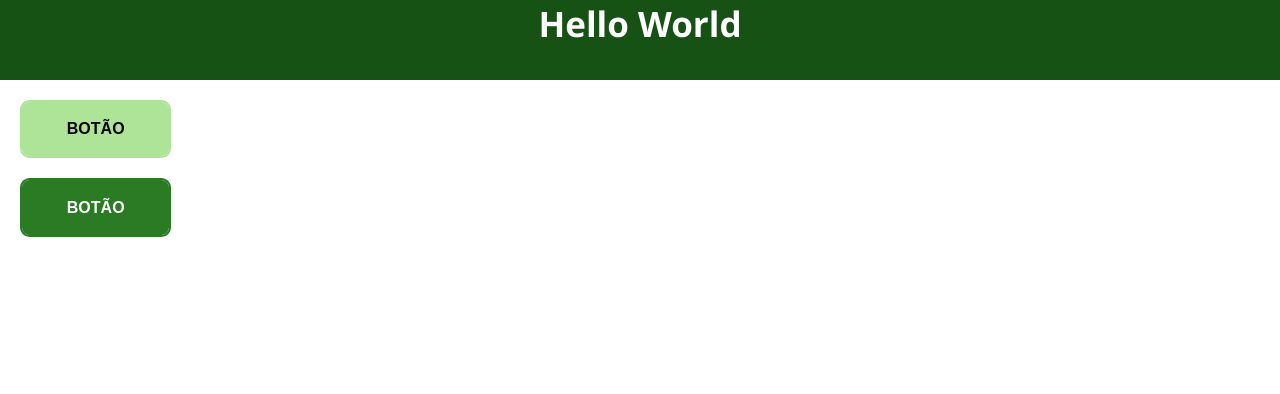
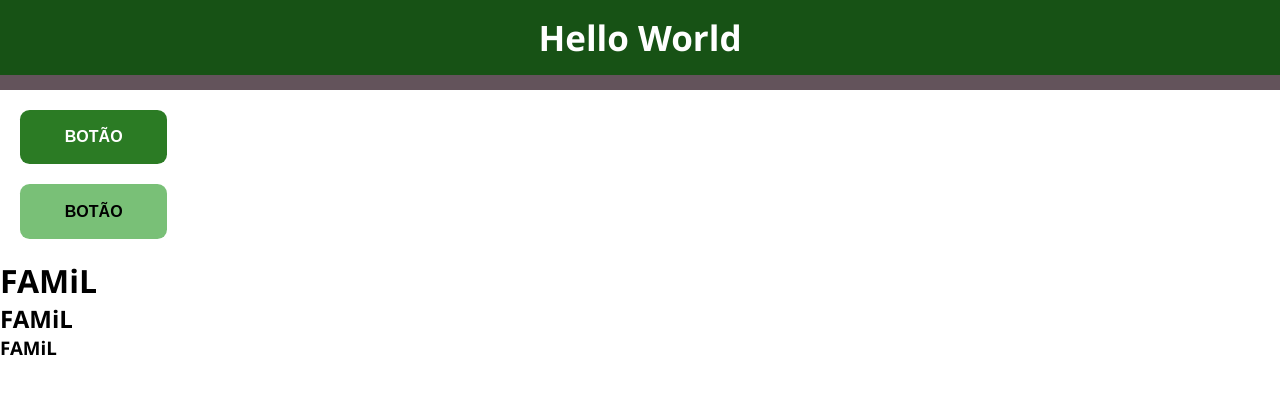
Before and after one commit to fga-eps-mds/2021-1-hospitalar, a React (Create React App) app in the folder frontend/: page / in a window 1280 px wide. Shown: the top 394 px of the page. Built offline with nearby package versions, Linux system fonts and the light colour scheme.

Commit message:
#107 - Modificações Teste

```diff
--- a/frontend/src/pages/Home/index.tsx
+++ b/frontend/src/pages/Home/index.tsx
@@ -1,3 +1,4 @@
+
 import { Grid } from '@material-ui/core'
 import React from 'react'
 import { Header } from '../../components/GlobalComponents/Header'
--- a/frontend/src/pages/Login/index.tsx
+++ b/frontend/src/pages/Login/index.tsx
@@ -1,3 +1,4 @@
+
 import React from 'react'
 import './styles.css'
 
@@ -8,10 +9,16 @@ export const Login: React.FC = () => {
             <div className="header">
                 <h1 className="titulo">Hello World</h1>
             </div>
+            <div className="listra"></div>
 
             <button className="btn tst">BOTÃO</button>
             <button className="btn tst1">BOTÃO</button>
 
+
+            <h1>FAMiL</h1>
+            <h2>FAMiL</h2>
+            <h3>FAMiL</h3>
+
         </>
     )
 }
--- a/frontend/src/pages/Login/styles.css
+++ b/frontend/src/pages/Login/styles.css
@@ -5,12 +5,24 @@ body{
     font-family: 'Segoe UI';
 }
 
+h1, h2, h3{
+    font-family: 'Segoe UI';
+}
+
 .header{
     display: flex;
     width: 100%;
-    height: 80px;
+    height: 75px;
     background-color: #175215;
     justify-content: center;
+    align-items: center;
+}
+
+.listra{
+    display: flex;
+    width: 100%;
+    height: 15px;
+    background-color: #63535b;
 }
 
 .titulo{
@@ -24,9 +36,8 @@ body{
        -moz-appearance: none;
             appearance: none;
     background-color: transparent;
-    border: 2px solid #e74c3c;
+    border: none;
     border-radius: 0.6em;
-    color: #e74c3c;
     cursor: pointer;
     display: -webkit-box;
     display: -webkit-flex;
@@ -49,22 +60,24 @@ body{
 
 
 .tst {
-    border-color: #ade498;
-    color: black;
-    box-shadow: 0 0 40px 40px #ade498 inset, 0 0 0 0 #3498db;
-    -webkit-transition: all 150ms ease-in-out;
-    transition: all 150ms ease-in-out;
+    background-color: #2B7B24;
+    color: white;
+
+
+}
+
+.tst:hover {
+    background-color: #448f42;
 
 }
 
 .tst1 {
-    border-color: #2b7b24;
-    color: white;
-    box-shadow: 0 0 40px 40px #2b7b24 inset, 0 0 0 0 #3498db;
+    background-color: #79c077;
+    color: black;
 
 }
 
 .tst1:hover {
-    background-color: #ade498;
+    background-color: #79c077;
 
 }
--- a/frontend/src/routes.tsx
+++ b/frontend/src/routes.tsx
@@ -14,6 +14,7 @@ export const Routes: React.FC = () => {
     <BrowserRouter>
       <Switch>
         <Route exact path='/' component={Login} />
+        <Route path='/home' component={Home}></Route>
       </Switch>
     </BrowserRouter>
   )
```
